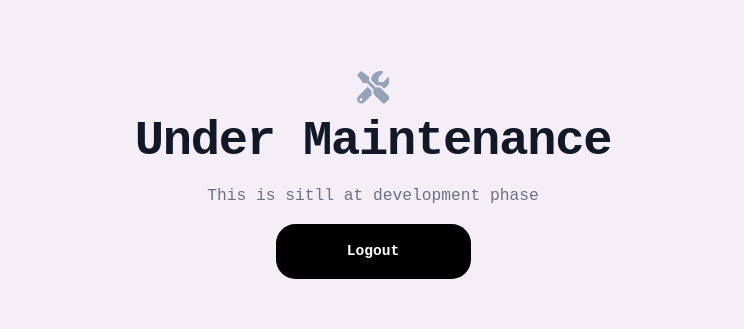
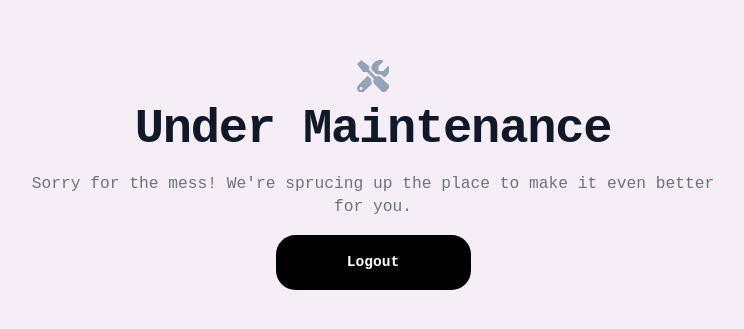
Before and after one commit to seya101/webAuth, a Vue app: page /home in a window 1280 px wide. Shown: the part 225-554 px from the top of the page, without its empty margins (267-1011 px from the left). Built offline with nearby package versions, Linux system fonts and the light colour scheme; no server answers; sample sign-in values are in the browser's storage.

Commit message:
Update userhome page

```diff
--- a/src/views/UserHome.vue
+++ b/src/views/UserHome.vue
@@ -3,7 +3,7 @@
       <div class="py-8 px-4 m-auto max-w-screen-md text-center lg:py-16 lg:px-12">
           <svg class="mx-auto mb-4 w-10 h-10 text-slate-400" xmlns="http://www.w3.org/2000/svg" viewBox="0 0 512 512"><path fill="currentColor" d="M331.8 224.1c28.29 0 54.88 10.99 74.86 30.97l19.59 19.59c40.01-17.74 71.25-53.3 81.62-96.65c5.725-23.92 5.34-47.08 .2148-68.4c-2.613-10.88-16.43-14.51-24.34-6.604l-68.9 68.9h-75.6V97.2l68.9-68.9c7.912-7.912 4.275-21.73-6.604-24.34c-21.32-5.125-44.48-5.51-68.4 .2148c-55.3 13.23-98.39 60.22-107.2 116.4C224.5 128.9 224.2 137 224.3 145l82.78 82.86C315.2 225.1 323.5 224.1 331.8 224.1zM384 278.6c-23.16-23.16-57.57-27.57-85.39-13.9L191.1 158L191.1 95.99l-127.1-95.99L0 63.1l96 127.1l62.04 .0077l106.7 106.6c-13.67 27.82-9.251 62.23 13.91 85.39l117 117.1c14.62 14.5 38.21 14.5 52.71-.0016l52.75-52.75c14.5-14.5 14.5-38.08-.0016-52.71L384 278.6zM227.9 307L168.7 247.9l-148.9 148.9c-26.37 26.37-26.37 69.08 0 95.45C32.96 505.4 50.21 512 67.5 512s34.54-6.592 47.72-19.78l119.1-119.1C225.5 352.3 222.6 329.4 227.9 307zM64 472c-13.25 0-24-10.75-24-24c0-13.26 10.75-24 24-24S88 434.7 88 448C88 461.3 77.25 472 64 472z"/></svg>
           <h1 class="mb-4 text-4xl font-bold tracking-tight leading-none text-gray-900 lg:mb-6 md:text-5xl xl:text-6xl">Under Maintenance</h1>
-          <p class="font-light text-gray-500 md:text-lg xl:text-xl">This is sitll at development phase</p>
+          <p class="font-light text-gray-500 md:text-lg xl:text-xl">Sorry for the mess! We're sprucing up the place to make it even better for you.</p>
           <button class="py-5 px-4 text-white bg-black rounded-3xl font-semibold text-lg hover:bg-gray-800 w-60 mt-5" @click="handleClick">Logout</button>
       </div>
     </section>
```
